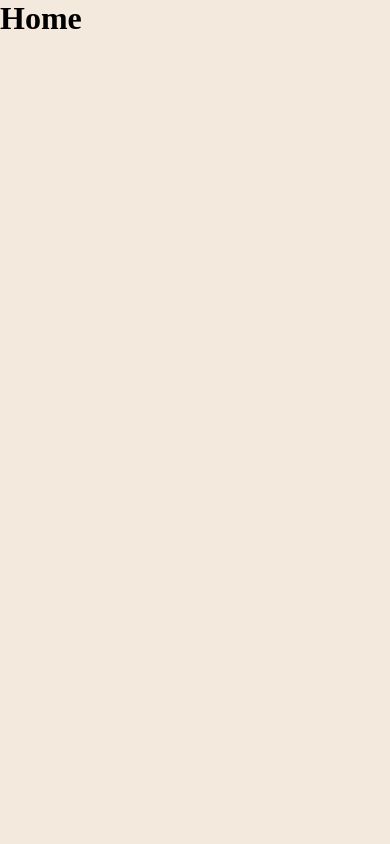
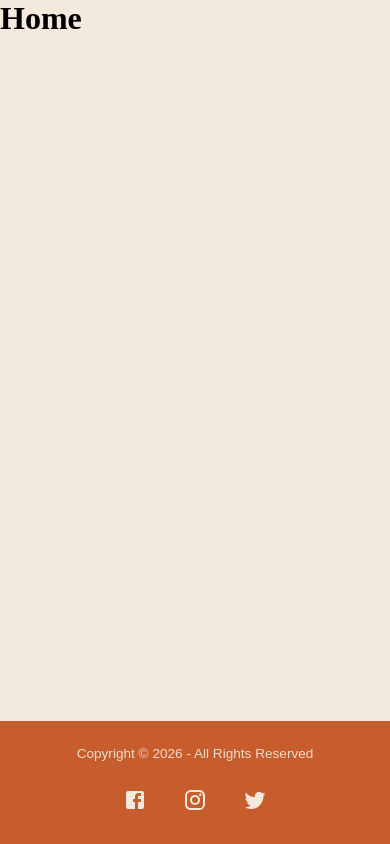
Before and after one commit to catalina-constantin/Flavorly, a React (Vite) app: page / in a window 390 px wide. Built offline with nearby package versions, Linux system fonts and the light colour scheme.

Commit message:
feat: add responsive footer with social media icons

```diff
--- a/package.json
+++ b/package.json
@@ -10,6 +10,10 @@
     "preview": "vite preview"
   },
   "dependencies": {
+    "@emotion/react": "^11.14.0",
+    "@emotion/styled": "^11.14.1",
+    "@mui/icons-material": "^7.3.8",
+    "@mui/material": "^7.3.8",
     "gsap": "^3.14.2",
     "lucide-react": "^0.575.0",
     "react": "^19.2.0",
--- a/src/components/Footer.jsx
+++ b/src/components/Footer.jsx
@@ -1,7 +1,31 @@
 import React from "react";
+import { IconButton } from "@mui/material";
+import { Facebook, Instagram, Twitter } from "@mui/icons-material";
+
+import "../styles/Footer.css";
 
 function Footer() {
-  return <></>;
+  const currentYear = new Date().getFullYear();
+
+  return (
+    <footer className="footer-container">
+      <p className="copyright-text">
+        Copyright &copy; {currentYear} - All Rights Reserved
+      </p>
+      <div className="social-icons">
+        <IconButton href="https://facebook.com" target="_blank">
+          <Facebook />
+        </IconButton>
+
+        <IconButton href="https://instagram.com" target="_blank">
+          <Instagram />
+        </IconButton>
+        <IconButton href="https://twitter.com" target="_blank">
+          <Twitter />
+        </IconButton>
+      </div>
+    </footer>
+  );
 }
 
 export default Footer;
--- /dev/null
+++ b/src/styles/Footer.css
@@ -0,0 +1,52 @@
+.footer-container {
+  margin: auto;
+  padding: 20px 40px;
+  background-color: #c75d2c;
+  color: #f3e9dc;
+  text-align: center;
+  width: 100%;
+  box-sizing: border-box;
+  display: flex;
+  flex-direction: row;
+  align-items: center;
+  justify-content: space-between;
+  gap: 12px;
+}
+
+.social-icons {
+  display: flex;
+  justify-content: center;
+  flex-direction: row;
+  gap: 12px;
+}
+
+.social-icons .MuiIconButton-root {
+  color: #f3e9dc;
+}
+
+.social-icons .MuiIconButton-root:hover {
+  transform: scale(1.2);
+  background-color: transparent;
+}
+
+.copyright-text {
+  margin-top: 5px;
+  font-family: sans-serif;
+  opacity: 0.9;
+}
+
+@media (max-width: 768px) {
+  .footer-container {
+    padding: 20px 15px;
+    gap: 15px;
+    flex-direction: column;
+  }
+
+  .social-icons .MuiIconButton-root {
+    padding: 12px;
+  }
+
+  .copyright-text {
+    font-size: 0.85rem;
+  }
+}
```
Also changed, not shown: 1 other file (tests, documents, lock files or other folders).
